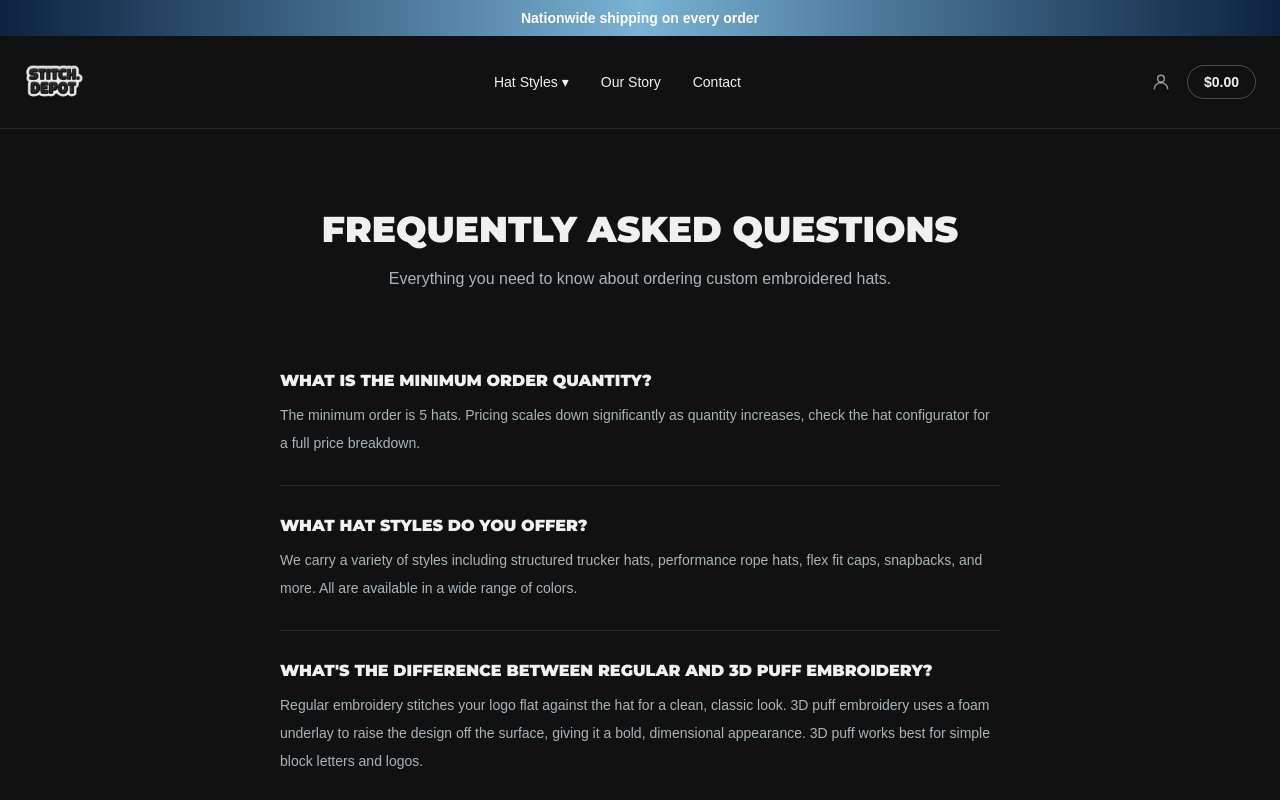
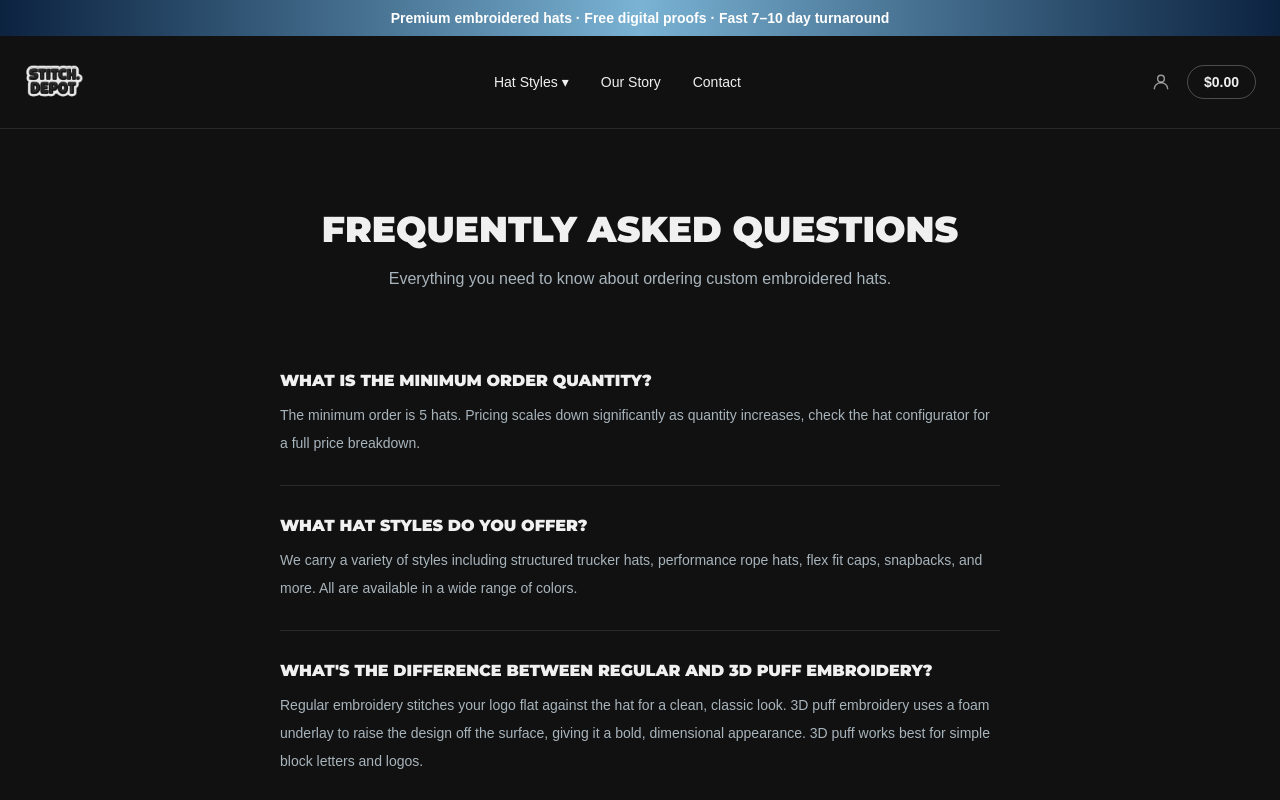
Before and after one commit to EricAlexanderZ/Stitch-Depot-Site, a Next.js app: page /faq in a window 1280 px wide. Shown: the top 800 px of the page. Built offline with nearby package versions, Linux system fonts and the light colour scheme.

Commit message:
Make banner static to diagnose iOS crash

```diff
--- a/components/site-header.tsx
+++ b/components/site-header.tsx
@@ -1,16 +1,12 @@
 "use client";
 
-import { useEffect, useRef, useState } from "react";
+import { useState } from "react";
 import Link from "next/link";
 import Image from "next/image";
 import { productLinks } from "@/lib/navigation";
 import { useCart } from "@/context/cart-context";
 
-const BANNER_MESSAGES = [
-  "Premium embroidered hats · Free digital proofs · Fast 7–10 day turnaround",
-  "Nationwide shipping on every order",
-  "New customer? Use code FIRSTORDER for 15% off your first order",
-];
+const BANNER_MESSAGE = "Premium embroidered hats · Free digital proofs · Fast 7–10 day turnaround";
 
 export function TopBanner() { return null; }
 
@@ -54,44 +50,14 @@
 }
 
 export function SiteHeader() {
-  const [menuOpen,      setMenuOpen]      = useState(false);
-  const [bannerIndex,   setBannerIndex]   = useState(0);
-  const [bannerKey,     setBannerKey]     = useState(0);
-  const [bannerExiting, setBannerExiting] = useState(false);
-  const swapRef = useRef<ReturnType<typeof setTimeout> | null>(null);
+  const [menuOpen, setMenuOpen] = useState(false);
   const { total } = useCart();
-
-  useEffect(() => {
-    const id = setInterval(() => {
-      setBannerExiting(true);
-      swapRef.current = setTimeout(() => {
-        setBannerIndex((i) => (i + 1) % BANNER_MESSAGES.length);
-        setBannerKey((k) => k + 1);
-        setBannerExiting(false);
-      }, 350);
-    }, 4500);
-
-    return () => {
-      clearInterval(id);
-      if (swapRef.current) clearTimeout(swapRef.current);
-    };
-  }, []);
 
   return (
     <header className="sticky top-0 z-50 border-b border-white/10 bg-[#111111]">
-      {/* Rotating banner */}
+      {/* Static banner */}
       <div className="overflow-hidden bg-gradient-to-r from-[#0C2340] via-[#7AB3D4] to-[#0C2340] px-4 py-2 text-center text-xs font-semibold text-white sm:text-sm">
-        <span
-          key={bannerKey}
-          className="banner-slide-in inline-block"
-          style={
-            bannerExiting
-              ? { opacity: 0, transform: "translateY(-8px)", transition: "opacity 0.3s ease, transform 0.3s ease" }
-              : undefined
-          }
-        >
-          {BANNER_MESSAGES[bannerIndex]}
-        </span>
+        <span className="inline-block">{BANNER_MESSAGE}</span>
       </div>
 
       {/* Mobile */}
```
